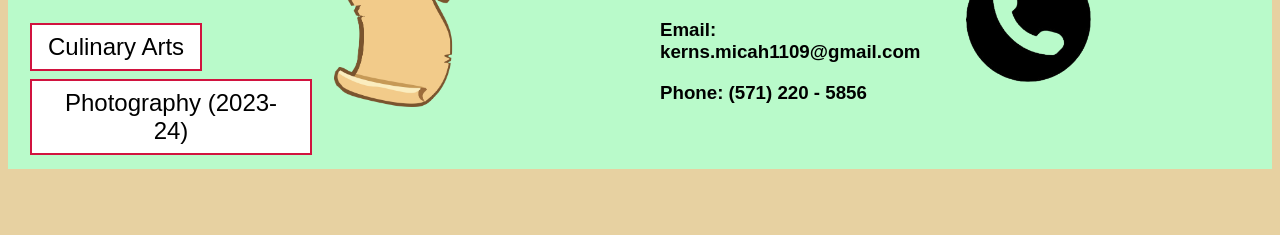
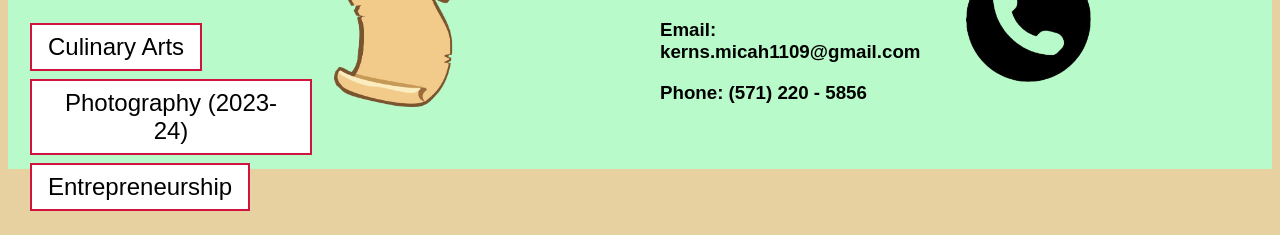
Before and after one commit to f1shOwO/f1shOwO.github.io, a plain HTML site: page pages/edu.html in a window 1280 px wide. Shown: the part 639-874 px from the top of the page. Before the commit the page ends 818 px from the top, so only its background shows below. Drawn offline with Linux system fonts and the light colour scheme; a web font is replaced by a local one.

Commit message:
added button to business page UwU

```diff
--- a/pages/edu.html
+++ b/pages/edu.html
@@ -45,6 +45,7 @@
       <button class="button buttonLiv">Culinary Arts</button></a>
 <br> <a href="https://micah-photo.my.canva.site/" target="_blank">
       <button class="button buttonLiv">Photography (2023-24)</button></a>
+      <button class="button buttonLiv" onclick="window.location.href='bus.html'">Entrepreneurship</button>
      </div>
      <div id="contact">
 <br>  <img src="../media/images/scroll.png" alt="roll" width="125" height="150">
```
Also changed, not shown: index.html (+1 -0 lines), pages/awards.html (+1 -0 lines), pages/resume.html (+1 -0 lines), pages/skills.html (+1 -0 lines).
